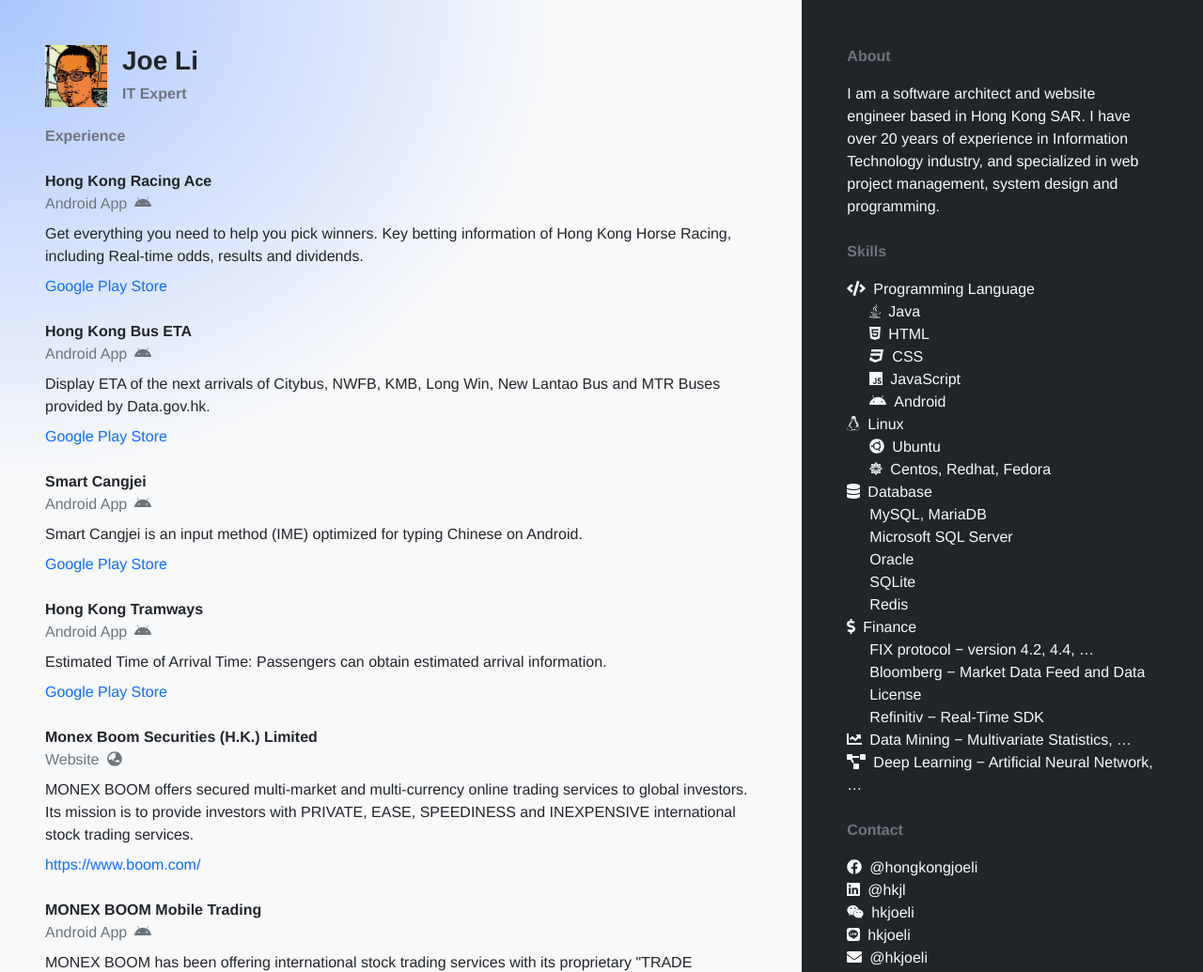
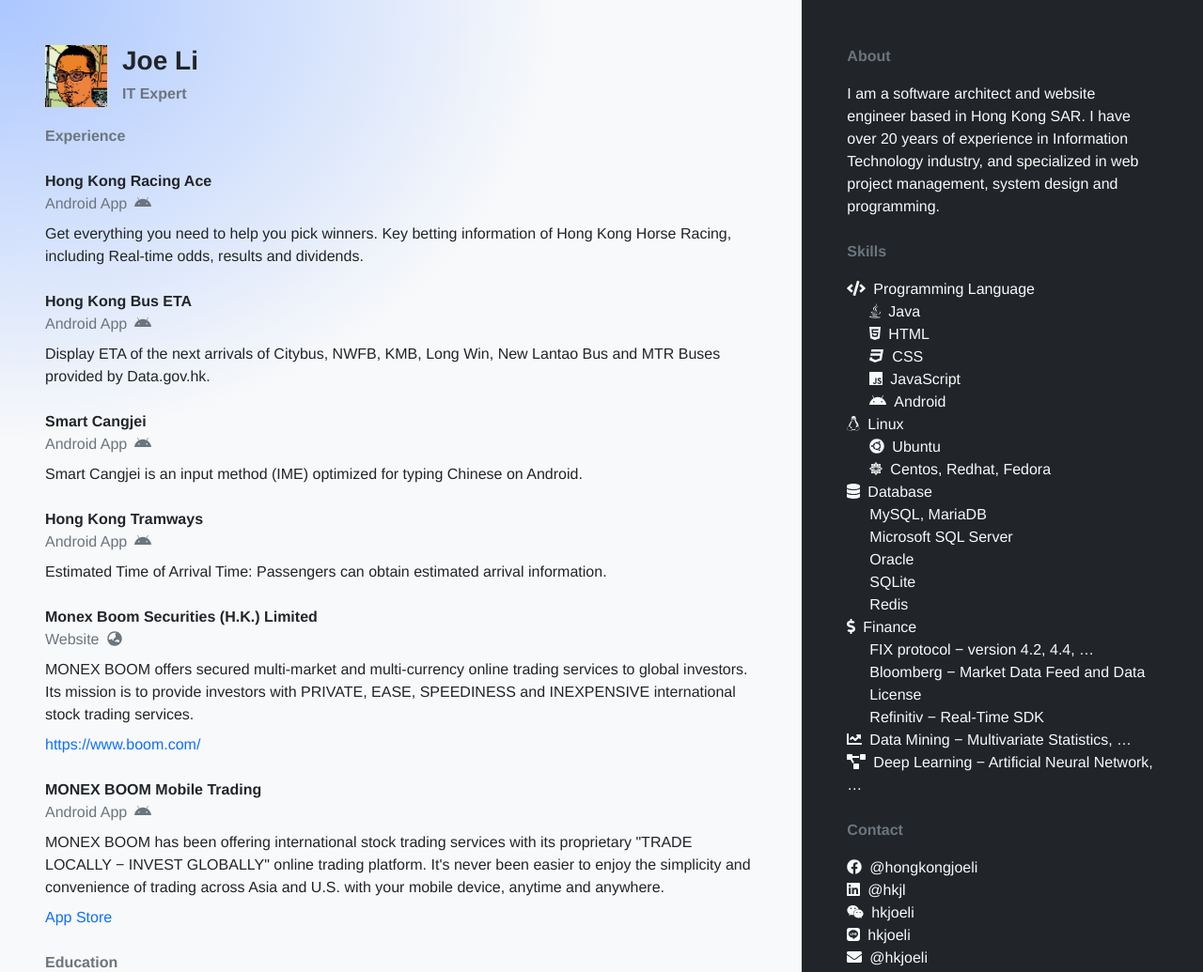
Before and after one commit to hkjoeli/hkjoeli.github.io, a plain HTML site: page index.html in a window 1280 px wide. Shown: the top 1035 px of the page at 94% size. Drawn offline with nearby package versions, Linux system fonts and the light colour scheme.

Commit message:
remove google play store hyperlinks

```diff
--- a/index.html
+++ b/index.html
@@ -43,22 +43,18 @@ a:hover {
 			<div class="fw-bold mt-4">Hong Kong Racing Ace</div>
 			<div class="text-secondary">Android App<i aria-hidden="true" class="fab fa-android ms-2"></i></div>
 			<div class="mt-2 mb-2">Get everything you need to help you pick winners. Key betting information of Hong Kong Horse Racing, including Real-time odds, results and dividends.</div>
-			<div><a class="text-primary" href="https://play.google.com/store/apps/details?id=hk.com.joeli.android.hkhorse.free" target="external">Google Play Store</a></div>
 
 			<div class="fw-bold mt-4">Hong Kong Bus ETA</div>
 			<div class="text-secondary">Android App<i aria-hidden="true" class="fab fa-android ms-2"></i></div>
 			<div class="mt-2 mb-2">Display ETA of the next arrivals of Citybus, NWFB, KMB, Long Win, New Lantao Bus and MTR Buses provided by Data.gov.hk.</div>
-			<div><a class="text-primary" href="https://play.google.com/store/apps/details?id=hk.com.joeli.android.hkbus" target="external">Google Play Store</a></div>
 
 			<div class="fw-bold mt-4">Smart Cangjei</div>
 			<div class="text-secondary">Android App<i aria-hidden="true" class="fab fa-android ms-2"></i></div>
 			<div class="mt-2 mb-2">Smart Cangjei is an input method (IME) optimized for typing Chinese on Android.</div>
-			<div><a class="text-primary" href="https://play.google.com/store/apps/details?id=hk.com.joeli.android.scj6" target="external">Google Play Store</a></div>
 
 			<div class="fw-bold mt-4">Hong Kong Tramways</div>
 			<div class="text-secondary">Android App<i aria-hidden="true" class="fab fa-android ms-2"></i></div>
 			<div class="mt-2 mb-2">Estimated Time of Arrival Time: Passengers can obtain estimated arrival information.</div>
-			<div><a class="text-primary" href="https://play.google.com/store/apps/details?id=hk.com.joeli.android.hktram" target="external">Google Play Store</a></div>
 
 			<div class="fw-bold mt-4">Monex Boom Securities (H.K.) Limited</div>
 			<div class="text-secondary">Website<i aria-hidden="true" class="fas fa-globe-asia ms-2"></i></div>
```
